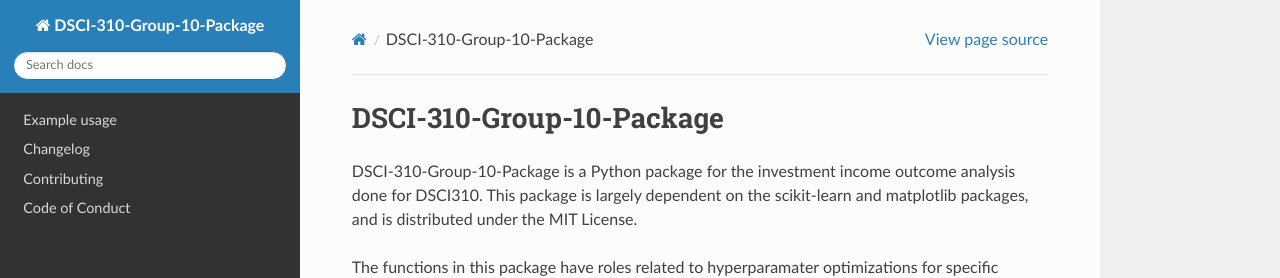
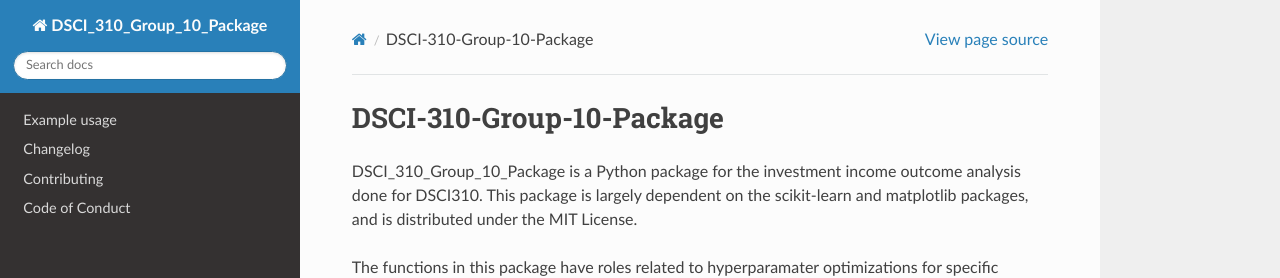
Before and after one commit to DSCI-310/DSCI_310_Group_10_Package, a Sphinx documentation site: the page built from docs/index.md, in a window 1280 px wide and 1178 px high. Shown: the top 278 px of the window. Built offline with Sphinx 7.4.7 and the Read the Docs theme 2.0.0, drawn with Linux system fonts in a browser that asks for light colours; pages that are not in the unit, such as notebooks, are missing from menus.

Commit message:
Huge change for nameing stuff might revert

```diff
--- a/README.md
+++ b/README.md
@@ -1,6 +1,6 @@
 # DSCI-310-Group-10-Package
 
-DSCI-310-Group-10-Package is a Python package for the investment income outcome analysis done for DSCI310. This package is largely dependent on the scikit-learn and matplotlib packages, and is distributed under the MIT License.
+DSCI_310_Group_10_Package is a Python package for the investment income outcome analysis done for DSCI310. This package is largely dependent on the scikit-learn and matplotlib packages, and is distributed under the MIT License.
 
 The functions in this package have roles related to hyperparamater optimizations for specific machine learning models, and plot the results obtained.
 
--- a/docs/conf.py
+++ b/docs/conf.py
@@ -6,7 +6,7 @@
 
 # -- Project information -----------------------------------------------------
 
-project = u"DSCI-310-Group-10-Package"
+project = u"DSCI_310_Group_10_Package"
 copyright = u"2022, Harry Zhang Ahmed Rizk Mahdi Heydar Nikko Dumrique"
 author = u"Harry Zhang Ahmed Rizk Mahdi Heydar Nikko Dumrique"
 
--- a/pyproject.toml
+++ b/pyproject.toml
@@ -1,6 +1,6 @@
 [tool.poetry]
 name = "DSCI_310_Group_10_Package"
-version = "0.1.2"
+version = "0.2.0"
 description = "This package contains the functions for the Statistics Canada investment income analysis,by group 10"
 authors = ["Harry Zhang Ahmed Rizk Mahdi Heydar Nikko Dumrique"]
 license = "MIT"
```
Also changed, not shown: CHANGELOG.md (+1 -1 lines), Usage.ipynb, 4 other files.
